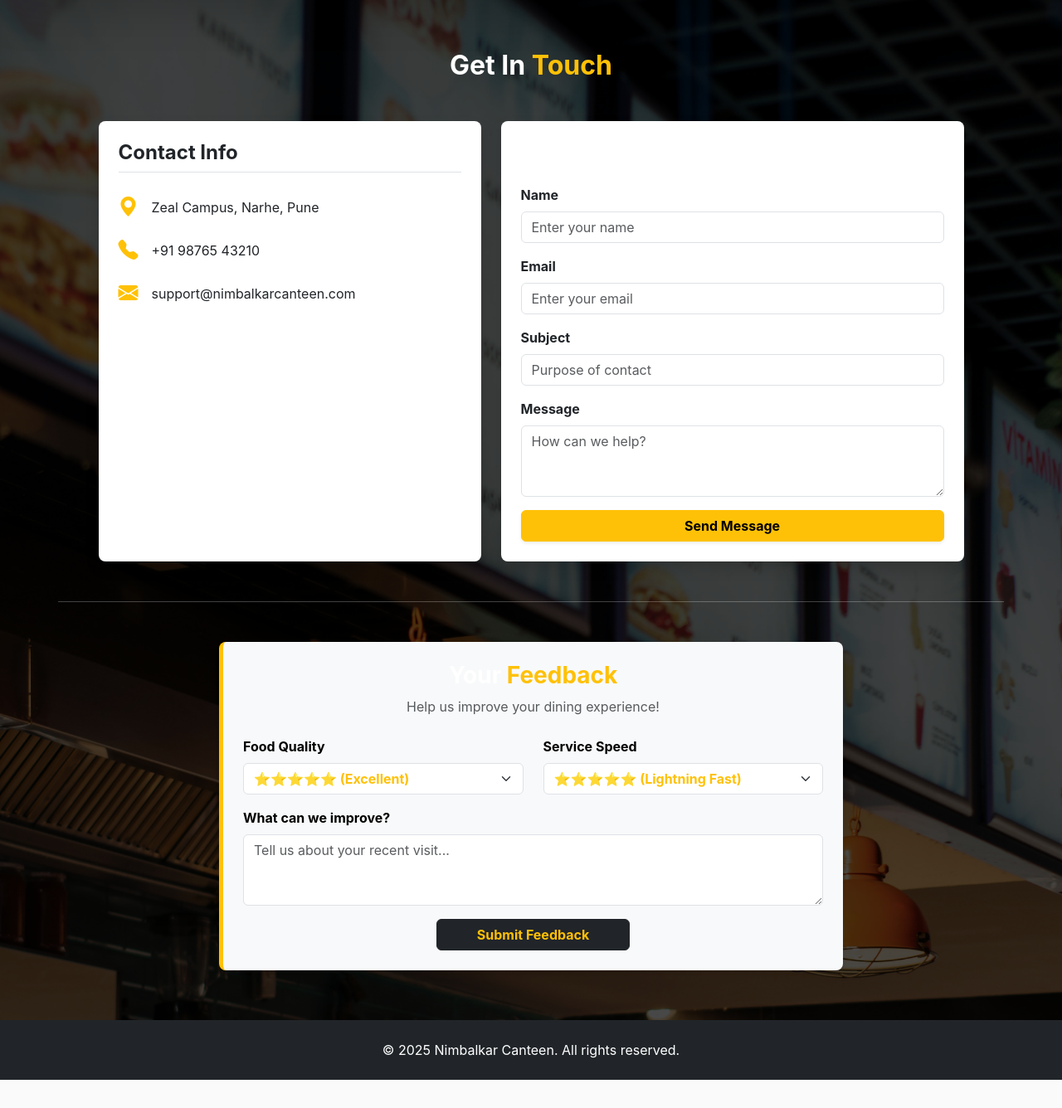
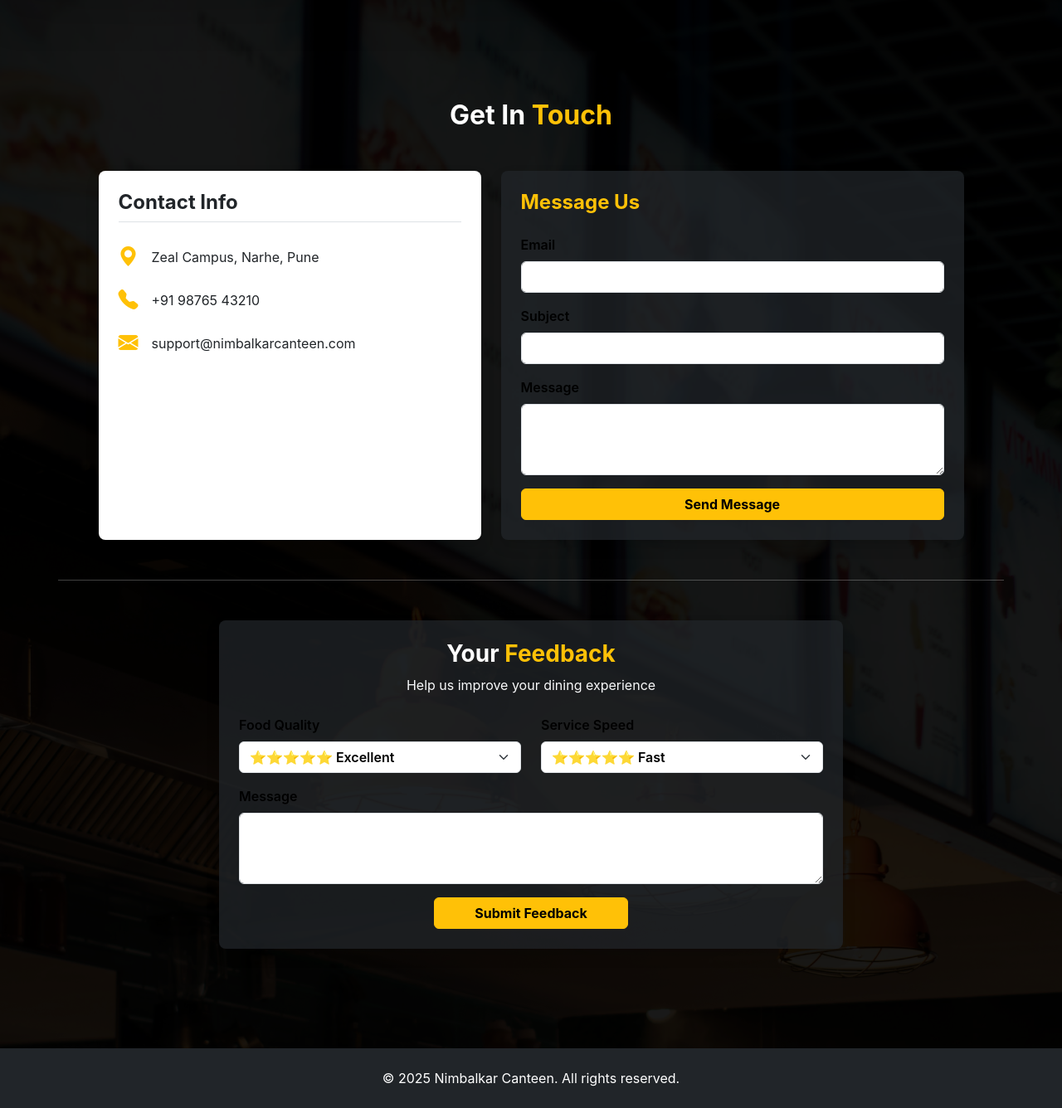
Before and after one commit to Aditya12sh/Nimbalkar_Collage_Canteen, a Django app: page /contact/ in a window 1280 px wide. Shown: the part 56-1392 px from the top of the page at 83% size. Before the commit the page ends 1358 px from the top, so only its background shows below. Run offline with Django 5.2, Linux system fonts and the light colour scheme.

Commit message:
Initial commit

```diff
--- a/canteen/views.py
+++ b/canteen/views.py
@@ -1,14 +1,13 @@
 from django.shortcuts import render, redirect, get_object_or_404
 from django.contrib.auth import authenticate, login, logout
 from django.contrib.auth.decorators import login_required
-from django.shortcuts import render, redirect
 from django.contrib.auth.models import User
 from django.contrib import messages
-from .models import FoodItem, Order, OrderItem
+
+from .models import FoodItem, Order, OrderItem, Feedback, Payment
 
 
 # ================= HOME =================
-
 def index(request):
     return render(request, "index.html")
 
@@ -34,12 +33,7 @@
 
         if user:
             login(request, user)
-
-            # ✅ IMPORTANT LOGIC
-            if next_url:
-                return redirect(next_url)
-            else:
-                return redirect("menu")
+            return redirect(next_url if next_url else "menu")
 
         messages.error(request, "Invalid password")
         return redirect("login")
@@ -63,7 +57,7 @@
             return redirect("signup")
 
         user = User.objects.create_user(
-            username=email,
+            username=email,   # ✅ CONSISTENT
             email=email,
             password=p1
         )
@@ -71,9 +65,10 @@
         user.save()
 
         messages.success(request, "Account created successfully. Please login.")
-        return redirect("login")   # ✅ IMPORTANT
+        return redirect("login")
 
     return render(request, "signup_user.html")
+
 
 def logout_user(request):
     logout(request)
@@ -83,11 +78,10 @@
 # ================= MENU =================
 def menu(request):
     items = FoodItem.objects.all()
-    return render(request, 'menu.html', {
-        'items': items
-    })
-# ================= CART (SESSION BASED) =================
+    return render(request, "menu.html", {"items": items})
 
+
+# ================= CART =================
 def add_to_cart(request, item_id):
     item = get_object_or_404(FoodItem, id=item_id)
     cart = request.session.get("cart", {})
@@ -127,71 +121,83 @@
     })
 
 
-# ================= CHECKOUT / ORDER =================
+# ================= CHECKOUT =================
 @login_required
 def place_order(request):
-    cart = request.session.get('cart', {})
+    if not request.session.get("cart"):
+        messages.error(request, "Your cart is empty")
+        return redirect("menu")
 
+    return redirect("payment")
+
+
+@login_required
+def payment(request):
+    cart = request.session.get("cart", {})
     if not cart:
-        messages.error(request, "Your cart is empty")
-        return redirect('menu')
+        return redirect("menu")
 
-    # DO NOT create order here
-    return redirect('payment')
+    total = sum(item["price"] * item["quantity"] for item in cart.values())
+    return render(request, "payment.html", {"total": total})
+
+
+@login_required
+def payment_success(request):
+    cart = request.session.get("cart", {})
+    if not cart:
+        return redirect("menu")
+
+    order = Order.objects.create(
+        user=request.user,
+        status="Paid"
+    )
+
+    total = 0
+    for item_id, item in cart.items():
+        food = FoodItem.objects.get(id=item_id)
+        OrderItem.objects.create(
+            order=order,
+            item=food,
+            quantity=item["quantity"]
+        )
+        total += item["price"] * item["quantity"]
+
+    # ✅ PAYMENT CREATED ONCE (CORRECT)
+    Payment.objects.create(
+        order=order,
+        amount=total,
+        payment_method="Demo Gateway",
+        status="Success"
+    )
+
+    request.session["cart"] = {}
+    messages.success(request, "Payment successful! Order placed.")
+    return redirect("my_orders")
+
 
 @login_required
 def my_orders(request):
-    orders = Order.objects.filter(user=request.user)
+    orders = Order.objects.filter(user=request.user).order_by("-created_at")
     return render(request, "order.html", {"orders": orders})
 
 
 # ================= STATIC =================
-
 def about(request):
     return render(request, "about.html")
 
 
 def contactus(request):
-    return render(request, "contactus.html")
-
-@login_required
-def payment(request):
-    cart = request.session.get('cart', {})
-
-    if not cart:
-        messages.error(request, "Your cart is empty")
-        return redirect('menu')
-
-    total = 0
-    for item in cart.values():
-        total += item['price'] * item['quantity']
-
-    return render(request, 'payment.html', {
-        'total': total
-    })
-
-
-@login_required
-def payment_success(request):
-    cart = request.session.get('cart', {})
-
-    if not cart:
-        return redirect('menu')
-
-    order = Order.objects.create(
-        user=request.user,
-        status="Pending Payment Approval"
-    )
-
-    for item_id, item in cart.items():
-        food = FoodItem.objects.get(id=item_id)
-        OrderItem.objects.create(
-            order=order,
-            item=food,
-            quantity=item['quantity']
+    if request.method == "POST":
+        Feedback.objects.create(
+            user=request.user if request.user.is_authenticated else None,
+            email=request.POST.get("email"),
+            subject=request.POST.get("subject", "Feedback"),
+            message=request.POST.get("message"),
+            food_quality=request.POST.get("food_quality", 5),
+            service_speed=request.POST.get("service_speed", 5),
         )
 
-    request.session['cart'] = {}
+        messages.success(request, "Thank you! Your feedback was submitted.")
+        return redirect("contactus")
 
-    messages.success(request, "Payment successful. Order placed!")
-    return redirect('my_orders')
+    return render(request, "contactus.html")
--- a/templates/contactus.html
+++ b/templates/contactus.html
@@ -4,36 +4,88 @@
 
 {% block content %}
 <style>
-    .section-padding { padding: 60px 0; }
-    .contact-card, .feedback-card {
+    /* ================= GENERAL ================= */
+    .section-padding {
+        padding: 60px 0;
+    }
+
+    /* Dark overlay for readability */
+    .page-overlay {
+        background: rgba(0, 0, 0, 0.65);
+        padding: 60px 0;
+    }
+
+    /* Cards */
+    .contact-card,
+    .feedback-card {
+        border: none;
         transition: transform 0.3s ease;
-        border: none;
     }
-    .contact-card:hover { transform: translateY(-5px); }
-    .form-control:focus {
+
+    .contact-card:hover,
+    .feedback-card:hover {
+        transform: translateY(-5px);
+    }
+
+    /* Labels */
+    .form-label {
+        color: #fff;
+        font-weight: 600;
+    }
+
+    /* Inputs */
+    .form-control,
+    .form-select {
+        background-color: #fff;
+        color: #000;
+        border-radius: 6px;
+    }
+
+    .form-control:focus,
+    .form-select:focus {
         border-color: #ffc107;
-        box-shadow: 0 0 0 0.25 cold-rgba(255, 193, 7, 0.25);
+        box-shadow: 0 0 0 0.25 rgba(255, 193, 7, 0.25);
     }
+
+    /* Rating dropdown */
     .rating-select {
-        color: #ffc107;
-        font-weight: bold;
+        font-weight: 600;
+        color: #000;
+    }
+
+    /* Buttons */
+    .btn-warning {
+        font-weight: 700;
+        color: #000;
     }
 </style>
 
+<div class="page-overlay">
 <div class="container section-padding">
-    <h2 class="text-center fw-bold mb-5">Get In <span class="text-warning">Touch</span></h2>
+
+    <!-- ================= HEADING ================= -->
+    <h2 class="text-center fw-bold mb-5 text-white">
+        Get In <span class="text-warning">Touch</span>
+    </h2>
+
+    <!-- ================= CONTACT SECTION ================= -->
     <div class="row g-4 justify-content-center mb-5">
+
+        <!-- CONTACT INFO -->
         <div class="col-md-5">
             <div class="p-4 bg-white text-dark shadow rounded-3 contact-card h-100">
                 <h4 class="fw-bold mb-4 border-bottom pb-2">Contact Info</h4>
+
                 <div class="d-flex align-items-center mb-3">
                     <i class="bi bi-geo-alt-fill text-warning fs-4 me-3"></i>
                     <span>Zeal Campus, Narhe, Pune</span>
                 </div>
+
                 <div class="d-flex align-items-center mb-3">
                     <i class="bi bi-telephone-fill text-warning fs-4 me-3"></i>
                     <span>+91 98765 43210</span>
                 </div>
+
                 <div class="d-flex align-items-center mb-3">
                     <i class="bi bi-envelope-fill text-warning fs-4 me-3"></i>
                     <span>support@nimbalkarcanteen.com</span>
@@ -41,74 +93,101 @@
             </div>
         </div>
 
+        <!-- CONTACT FORM -->
         <div class="col-md-6">
-            <div class="p-4 bg-white shadow rounded-3">
-                <h4 class="fw-bold mb-4">Message Us</h4>
-                <form>
+            <div class="p-4 bg-dark bg-opacity-75 shadow rounded-3">
+                <h4 class="fw-bold mb-4 text-warning">Message Us</h4>
+
+                <form method="POST" action="{% url 'contactus' %}">
+                    {% csrf_token %}
+
                     <div class="mb-3">
-                        <label class="form-label fw-bold text-dark">Name</label>
-                        <input type="text" class="form-control" placeholder="Enter your name">
+                        <label class="form-label">Email</label>
+                        <input type="email" name="email" class="form-control" required>
                     </div>
+
                     <div class="mb-3">
-                        <label class="form-label fw-bold text-dark">Email</label>
-                        <input type="email" class="form-control" placeholder="Enter your email">
+                        <label class="form-label">Subject</label>
+                        <input type="text" name="subject" class="form-control" required>
                     </div>
+
                     <div class="mb-3">
-                        <label class="form-label fw-bold text-dark">Subject</label>
-                        <input type="text" class="form-control" placeholder="Purpose of contact">
+                        <label class="form-label">Message</label>
+                        <textarea name="message" class="form-control" rows="3" required></textarea>
                     </div>
+
+                    <!-- Defaults for feedback fields -->
+                    <input type="hidden" name="food_quality" value="5">
+                    <input type="hidden" name="service_speed" value="5">
+
+                    <button type="submit" class="btn btn-warning w-100 fw-bold">
+                        Send Message
+                    </button>
+                </form>
+            </div>
+        </div>
+
+    </div>
+
+    <hr class="my-5 text-white">
+
+    <!-- ================= FEEDBACK SECTION ================= -->
+    <div class="row justify-content-center">
+        <div class="col-md-8">
+            <div class="p-4 bg-dark bg-opacity-75 shadow rounded-3 feedback-card">
+                <div class="text-center mb-4">
+                    <h3 class="fw-bold text-white">
+                        Your <span class="text-warning">Feedback</span>
+                    </h3>
+                    <p class="text-light">Help us improve your dining experience</p>
+                </div>
+
+                <form method="POST" action="{% url 'contactus' %}">
+                    {% csrf_token %}
+
+                    <div class="row">
+                        <div class="col-md-6 mb-3">
+                            <label class="form-label">Food Quality</label>
+                            <select name="food_quality" class="form-select rating-select">
+                                <option value="5">⭐⭐⭐⭐⭐ Excellent</option>
+                                <option value="4">⭐⭐⭐⭐ Good</option>
+                                <option value="3">⭐⭐⭐ Average</option>
+                                <option value="2">⭐⭐ Poor</option>
+                                <option value="1">⭐ Very Bad</option>
+                            </select>
+                        </div>
+
+                        <div class="col-md-6 mb-3">
+                            <label class="form-label">Service Speed</label>
+                            <select name="service_speed" class="form-select rating-select">
+                                <option value="5">⭐⭐⭐⭐⭐ Fast</option>
+                                <option value="4">⭐⭐⭐⭐ Good</option>
+                                <option value="3">⭐⭐⭐ Average</option>
+                                <option value="2">⭐⭐ Slow</option>
+                            </select>
+                        </div>
+                    </div>
+
                     <div class="mb-3">
-                        <label class="form-label fw-bold text-dark">Message</label>
-                        <textarea class="form-control" rows="3" placeholder="How can we help?"></textarea>
+                        <label class="form-label">Message</label>
+                        <textarea name="message" class="form-control" rows="3"></textarea>
                     </div>
-                    <button type="submit" class="btn btn-warning w-100 fw-bold shadow-sm">Send Message</button>
+
+                    <!-- REQUIRED FIELDS -->
+                    <input type="hidden" name="email" value="{{ request.user.email|default:'guest@nimbalkar.com' }}">
+                    <input type="hidden" name="subject" value="Feedback">
+
+                    <div class="text-center">
+                        <button type="submit" class="btn btn-warning px-5 fw-bold">
+                            Submit Feedback
+                        </button>
+                    </div>
                 </form>
             </div>
         </div>
     </div>
 
-    <hr class="my-5">
-
-    <div class="row justify-content-center">
-        <div class="col-md-8">
-            <div class="p-4 bg-light shadow-sm rounded-3 border-start border-warning border-5">
-                <div class="text-center mb-4">
-                    <h3 class="fw-bold">Your <span class="text-warning">Feedback</span></h3>
-                    <p class="text-muted">Help us improve your dining experience!</p>
-                </div>
-                <form>
-                    <div class="row">
-                        <div class="col-md-6 mb-3">
-                            <label class="form-label fw-bold">Food Quality</label>
-                            <select class="form-select rating-select">
-                                <option value="5">⭐⭐⭐⭐⭐ (Excellent)</option>
-                                <option value="4">⭐⭐⭐⭐ (Good)</option>
-                                <option value="3">⭐⭐⭐ (Average)</option>
-                                <option value="2">⭐⭐ (Poor)</option>
-                                <option value="1">⭐ (Very Bad)</option>
-                            </select>
-                        </div>
-                        <div class="col-md-6 mb-3">
-                            <label class="form-label fw-bold">Service Speed</label>
-                            <select class="form-select rating-select">
-                                <option value="5">⭐⭐⭐⭐⭐ (Lightning Fast)</option>
-                                <option value="4">⭐⭐⭐⭐ (Quick)</option>
-                                <option value="3">⭐⭐⭐ (Standard)</option>
-                                <option value="2">⭐⭐ (Slow)</option>
-                            </select>
-                        </div>
-                    </div>
-                    <div class="mb-3">
-                        <label class="form-label fw-bold">What can we improve?</label>
-                        <textarea class="form-control" rows="3" placeholder="Tell us about your recent visit..."></textarea>
-                    </div>
-                    <div class="text-center">
-                        <button type="submit" class="btn btn-dark px-5 fw-bold text-warning">Submit Feedback</button>
-                    </div>
-                </form>
-            </div>
-        </div>
-    </div>
+</div>
 </div>
 
 <link rel="stylesheet" href="https://cdn.jsdelivr.net/npm/bootstrap-icons@1.10.5/font/bootstrap-icons.css">
```
Also changed, not shown: canteen/admin.py (+7 -0 lines), canteen/models.py (+24 -0 lines), canteen/migrations/0006_feedback.py (added), canteen/migrations/0007_payment.py (added), canteen/migrations/0008_alter_feedback_email.py (added), db.sqlite3.
